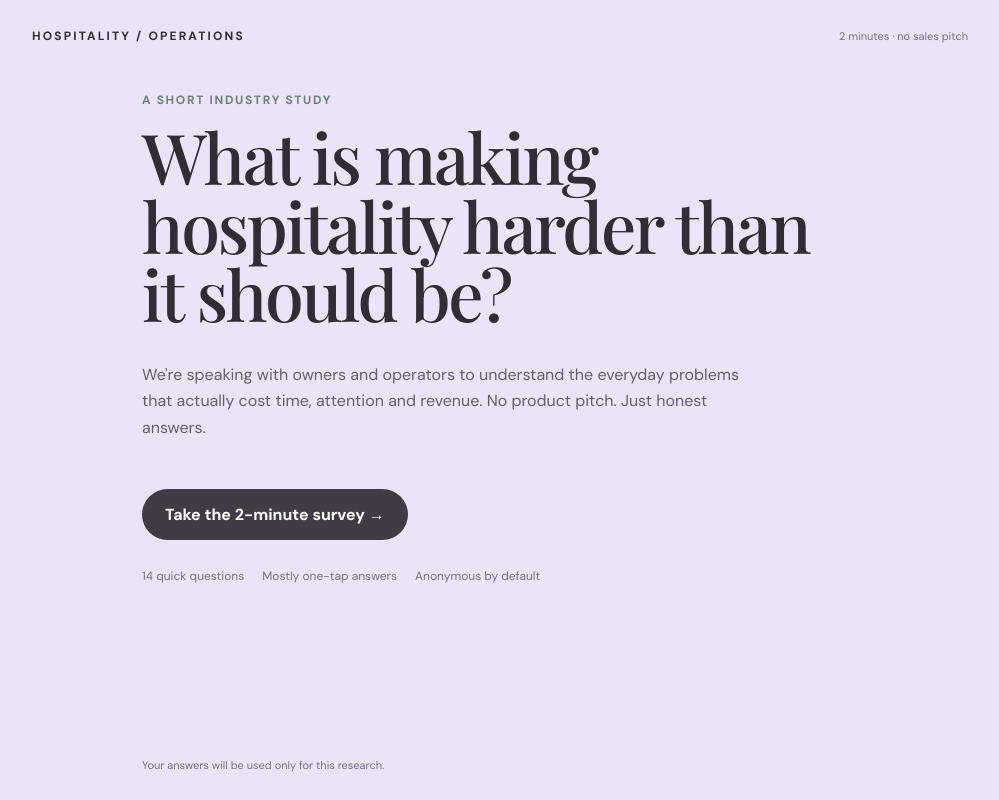
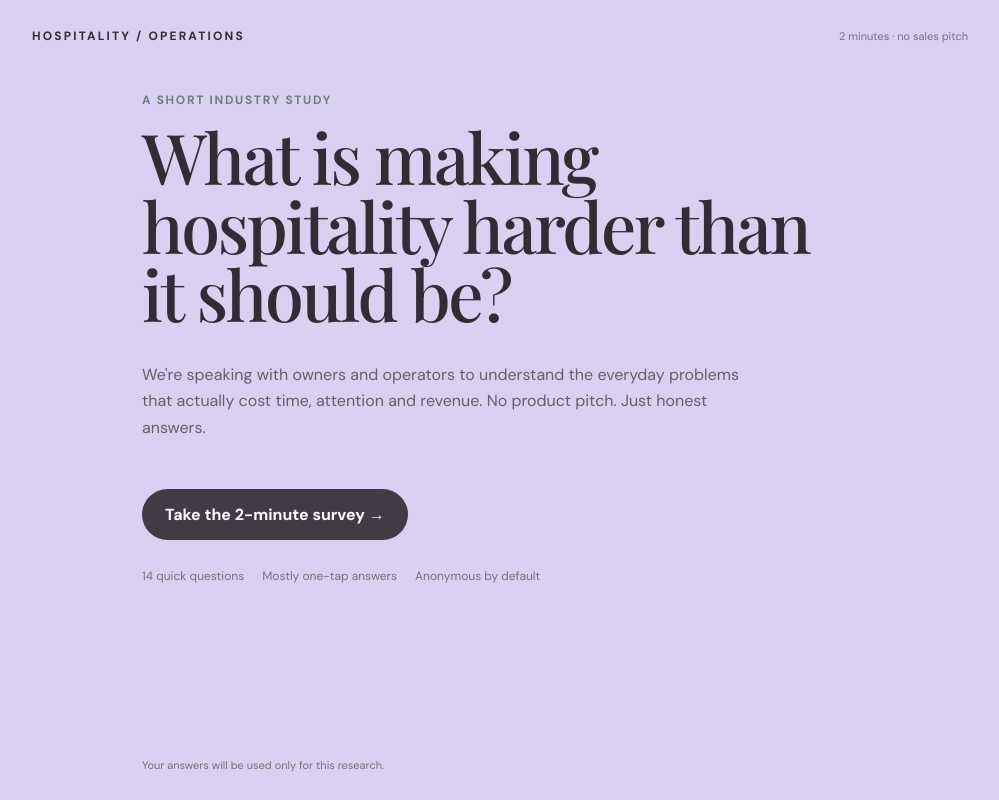
Before and after one commit to mailmenowshree-droid/Survey-, a Next.js app: page / in a window 1280 px wide. Shown: the whole page, without its empty margins (140-1139 px from the left). Built offline with nearby package versions, Linux system fonts and the light colour scheme.

Commit message:
Strengthen lavender survey background

```diff
--- a/app/globals.css
+++ b/app/globals.css
@@ -21,7 +21,7 @@ body {
   margin: 0;
   min-height: 100vh;
   color: var(--ink);
-  background: #e9e4f7;
+  background: #d9d0f2;
   font-family: "DM Sans", system-ui, sans-serif;
 }
 button, input, textarea { font: inherit; }
```
